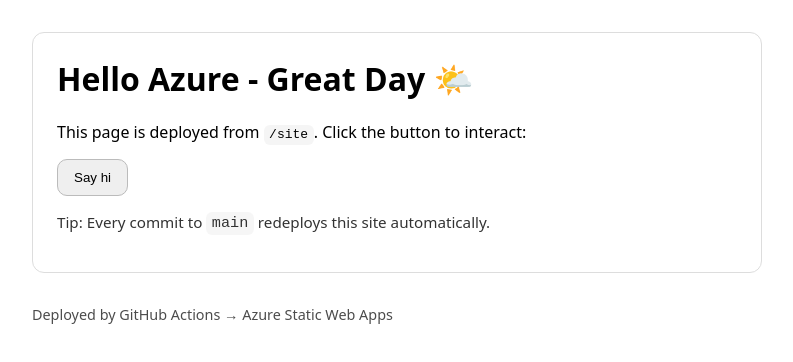
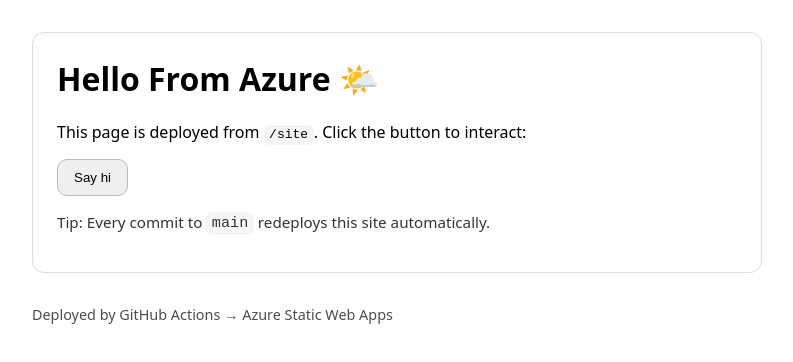
Before and after one commit to stephanusdijkema-dotcom/hello-azure-ui, a plain HTML site: page site/index.html in a window 1280 px wide. Shown: the whole page, without its empty margins (0-793 px from the left). Drawn offline with Linux system fonts and the light colour scheme.

Commit message:
Update index.html

```diff
--- a/site/index.html
+++ b/site/index.html
@@ -6,7 +6,7 @@
 </head>
 <body>
   <div class="card">
-    <h1>Hello Azure - Great Day 🌤️</h1>
+    <h1>Hello From Azure 🌤️</h1>
     <p>This page is deployed from <code>/site</code>. Click the button to interact:</p>
 
     <button id="toggle">Say hi</button>
```
